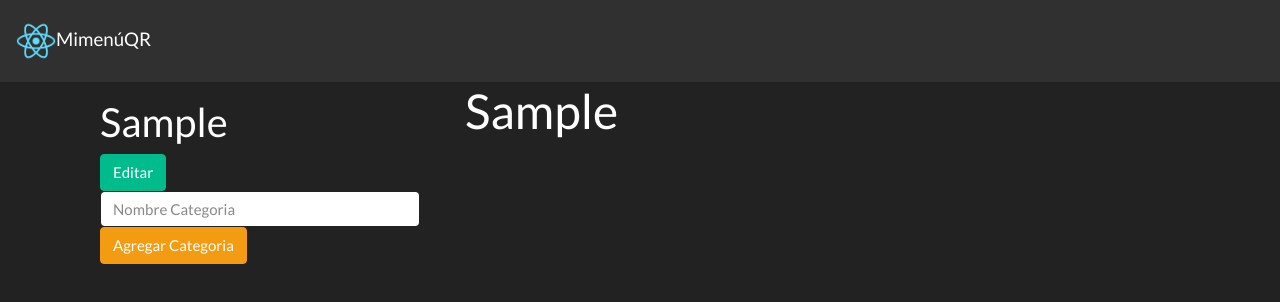
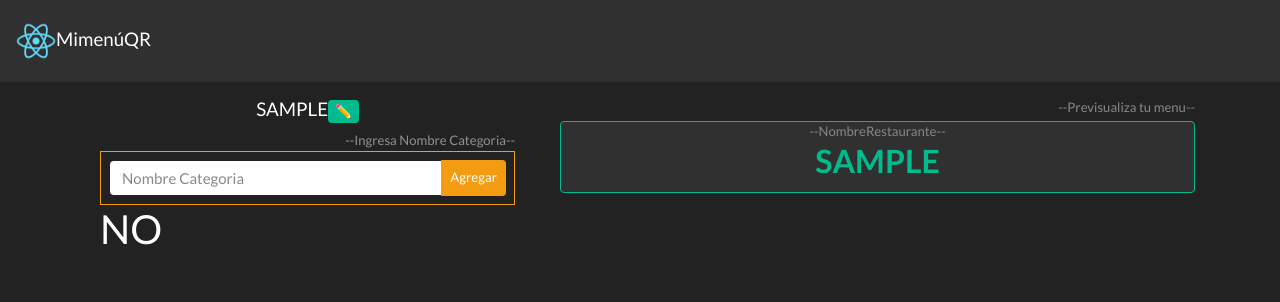
Before and after one commit to acdiaz37/mimenuqr, a React (Create React App) app: page /app in a window 1280 px wide. Both pictures are taken after typing "Sample" into the empty fields and a click on the button "GUARDAR". Shown: the top 302 px of the page. Built offline with nearby package versions, Linux system fonts and the light colour scheme.

Commit message:
enviando a firebase
ya envia datos a firebase finales, pero hay un error en el uso del context

```diff
--- a/package.json
+++ b/package.json
@@ -12,6 +12,7 @@
     "react-dom": "^16.13.1",
     "react-router-dom": "^5.2.0",
     "react-scripts": "3.4.1",
+    "sweetalert2": "^9.17.1",
     "uuid": "^8.3.0"
   },
   "scripts": {
--- a/public/index.html
+++ b/public/index.html
@@ -40,5 +40,8 @@
       To begin the development, run `npm start` or `yarn start`.
       To create a production bundle, use `npm run build` or `yarn build`.
     -->
+    <script src="https://code.jquery.com/jquery-3.5.1.slim.min.js" integrity="sha384-DfXdz2htPH0lsSSs5nCTpuj/zy4C+OGpamoFVy38MVBnE+IbbVYUew+OrCXaRkfj" crossorigin="anonymous"></script>
+    <script src="https://cdn.jsdelivr.net/npm/popper.js@1.16.1/dist/umd/popper.min.js" integrity="sha384-9/reFTGAW83EW2RDu2S0VKaIzap3H66lZH81PoYlFhbGU+6BZp6G7niu735Sk7lN" crossorigin="anonymous"></script>
+    <script src="https://stackpath.bootstrapcdn.com/bootstrap/4.5.2/js/bootstrap.min.js" integrity="sha384-B4gt1jrGC7Jh4AgTPSdUtOBvfO8shuf57BaghqFfPlYxofvL8/KUEfYiJOMMV+rV" crossorigin="anonymous"></script>
   </body>
 </html>
--- a/src/Routes.js
+++ b/src/Routes.js
@@ -2,12 +2,14 @@ import React from 'react'
 import {Switch, Route} from 'react-router-dom';
 import PrincipalContainer from './components/PrincipalContainer';
 import InicioPage from './components/principalPage/InicioPage';
+import MostrandoMenu from './components/menuFinal/MostrandoMenu';
 
 const Routes = () => {
     return(
         <Switch>
             <Route  exact path='/' component={InicioPage}/>
             <Route  exact path='/app' component={PrincipalContainer}/>
+            <Route  exact path='/menu' component={MostrandoMenu}/>
         </Switch>
     )
 
--- a/src/components/Categorias.js
+++ b/src/components/Categorias.js
@@ -1,5 +1,6 @@
 import React, { useState, useContext } from 'react'
 import {MenuContext} from "../context/MenuContext"
+import Swal from 'sweetalert2';
 
 const Categorias = () => {
 
@@ -9,10 +10,30 @@ const Categorias = () => {
     }
 
     const guardandoCategoria=(e)=>{
+
         e.preventDefault();
+
+        const Toast = Swal.mixin({
+            toast: true,
+            position: 'top-end',
+            showConfirmButton: false,
+            timer: 3000,
+            timerProgressBar: true,
+            onOpen: (toast) => {
+              toast.addEventListener('mouseenter', Swal.stopTimer)
+              toast.addEventListener('mouseleave', Swal.resumeTimer)
+            }
+          })
+
+
+
         setlistaCategorias([...listaCategorias, currentCategoria.nombreCategoria])
         setcurrentCategoria({nombreCategoria:""})
         setbanderaCategorias(true)
+        Toast.fire({
+            icon: 'success',
+            title: 'Se ha Agregado una Categoria'
+          })
 
     }
 
@@ -23,7 +44,12 @@ const Categorias = () => {
 
     return (
     <>
-        <form onSubmit={guardandoCategoria}>
+        <small className="text-white-50 text-light float-right">--Ingresa Nombre Categoria--</small>
+        <form onSubmit={guardandoCategoria}
+            className="border border-warning p-2 input-group"
+        >
+
+
         <input onChange={handleCategoria}
             type="text"
             className="form-control"
@@ -32,7 +58,10 @@ const Categorias = () => {
             value={currentCategoria.nombreCategoria}
 
         />
-        <button className="btn btn-warning"> Agregar Categoria</button>
+        <div className="input-group-append btn-group btn-group-sm">
+            <button className="btn btn-warning"> Agregar</button>
+        </div>
+
         </form>
     </>
     );
--- a/src/components/ContenendorMenu.js
+++ b/src/components/ContenendorMenu.js
@@ -2,11 +2,28 @@ import React, {useContext} from 'react';
 import NombreRestaurante from "../components/NombreRestaurante";
 import Categorias from "../components/Categorias";
 import FormularioMenu from "../components/FormularioMenu";
-
+import {Link } from "react-router-dom";
 import {MenuContext} from "../context/MenuContext"
+import { db } from '../firebase';
 
 const ContenedorMenu = () => {
-    const {banderaNombre,listaCategorias,banderaCategorias} = useContext(MenuContext);
+
+    const sendingFirebase = () =>{
+
+        const currentMenuFB = db.collection('FinalPlatos').doc()
+
+        currentMenuFB.set({
+            NombreRestaurante: nombreRest.NombreRestaurante,
+            platos: listadoPlatos,
+            created: +new Date
+        })
+        .then(function(docRef){
+            setidcurrentmenu(currentMenuFB.ua.path.segments[1])
+            console.log(currentMenuFB.ua.path.segments[1])
+        })
+    }
+
+    const {listadoPlatos, setidcurrentmenu, idcurrentmenu, nombreRest, banderaNombre,banderaCategorias, banderaPlatos} = useContext(MenuContext);
 
     return ( <>
 
@@ -14,6 +31,14 @@ const ContenedorMenu = () => {
         <NombreRestaurante/>
         {banderaNombre ? <Categorias/>:null}
         {banderaCategorias ?<FormularioMenu/>:null}
+        {banderaPlatos ?
+            <Link to="/menu"><a className="btn btn-success btn-block"
+                onClick={sendingFirebase}
+            >Finalizar Menu</a></Link>
+            :
+            <h2>NO</h2>
+        }
+        <h2>{idcurrentmenu}</h2>
     </div>
     </>
     );
--- a/src/components/FormularioMenu.js
+++ b/src/components/FormularioMenu.js
@@ -31,8 +31,7 @@ const FormularioMenu = () => {
     //validar el formulario
     if (
       nombrePlato.trim() === "" ||
-      precioPlato.trim() === "" ||
-      comentarioPlato.trim() === ""
+      precioPlato.trim() === ""
     ) {
       //console.log("Hay un error, debe completar los campos");
       setError(true);
@@ -47,6 +46,7 @@ const FormularioMenu = () => {
     plato.id = uuidv4();
 
     //Crear una cita para ser listada
+    setbanderaPlatos(true)
     setlistadoPlatos([...listadoPlatos, plato]);
 
 
@@ -60,7 +60,7 @@ const FormularioMenu = () => {
   };
 
   //declarando el uso del context
-  const { listadoPlatos, setlistadoPlatos, listaCategorias } = useContext(MenuContext);
+  const { listadoPlatos, setbanderaPlatos, setlistadoPlatos, listaCategorias } = useContext(MenuContext);
 
  /*  console.log(listaCategorias)
   console.log("debio salir categorias") */
@@ -74,7 +74,7 @@ const FormularioMenu = () => {
             className="alert alert-danger alert-dismissible fade show"
             role="alert"
           >
-            <strong>Error! </strong> Todos los campos son obligatorios
+            <strong>Error! </strong> El nombre y precio son obligatorios
             <button
               type="button"
               className="close"
@@ -85,11 +85,12 @@ const FormularioMenu = () => {
             </button>
           </div>
         ) : null}
-
+        <small className="text-white-50 text-light float-right">--Ingresa Nombre Categoria--</small>
         <div className="form-group input-group">
+        <br/>
           <input
             className="form-control"
-            placeholder="Nombre plato"
+            placeholder="*Nombre plato"
             name="nombrePlato"
             type="text"
             onChange={handleInputChange}
@@ -99,11 +100,11 @@ const FormularioMenu = () => {
 
         <div className="form-group input-group">
           <div className="input-group-text bg-light">
-            <i className="material-icons">attach_money</i>
+            <i className="material-icons bg-dark">attach_money</i>
           </div>
           <input
             className="form-control"
-            placeholder="Precio"
+            placeholder="*Precio"
             name="precioPlato"
             type="number"
             min="0.00"
@@ -123,7 +124,7 @@ const FormularioMenu = () => {
           />
         </div>
 
-        <label>Seleccione una Categoria</label>
+        <small>Seleccione una Categoria</small>
         <select name="categoria" onChange={handleInputChange}  className="form-control mb-1">
         <option>--Categorias--</option>
           {listaCategorias.map(categoria=>(
--- a/src/components/MenuLista.js
+++ b/src/components/MenuLista.js
@@ -7,36 +7,54 @@ import {MenuContext} from "../context/MenuContext"
 const MenuLista = () => {
 
     //declarando el uso del context
-    const {listadoPlatos, listaCategorias , nombreRest} = useContext(MenuContext);
+   const {listadoPlatos, listaCategorias , nombreRest} = useContext(MenuContext);
 
+   return (
+        <>
+        <small className="text-muted float-right ">--Previsualiza tu menu--</small>
+        <br/>
 
-  /*   const filtrandofinal = () =>{
+        <div className="card border border-success">
+            {nombreRest.NombreRestaurante ? <>
+                <small className="text-muted text-center ">--NombreRestaurante--</small>
+                <h3 className="card-title text-center text-uppercase text-success">
+                    <strong>{nombreRest.NombreRestaurante}</strong>
+                </h3>
 
-    const arrFiltradosFinal = {}
-    for(var i=0; i<listaCategorias.length; i++){
-        arrFiltradosFinal = listadoPlatos
-            .filter(listado=> listado.categoria==listaCategorias[i]).map(listado=>(<>
-                <h3>{listado.categoria}</h3>
-                <h4>{listado.nombrePlato}</h4>
-                </>))
-    }
-    return arrFiltradosFinal */
+            </>
+            :null}
+               {
+                    listaCategorias.map(listado=>(<>
+                        <small className="text-muted ">--Categoria--</small>
+                        <h3>{listado}</h3>
+                        <div className="d-inline-block mx-3">
+                            <small className="text-muted d-md-inline-block ">--Item--</small>
+                            <small className="text-muted d-md-inline-block float-right">--Precio--</small>
+                        </div>
+                        {
+                            listadoPlatos.filter(listado2=> listado2.categoria==listado).map(listado2=>(<>
+                                        <div className="d-inline-block bg-secondary mx-3">
+                                            <h4 className="d-md-inline-block">{listado2.nombrePlato}</h4>
+                                            <h4 className="d-md-inline-block float-right">$ {listado2.precioPlato}</h4>
+                                        </div>
+                                        <h6 className="text-success mx-5 mb-1">**{listado2.comentarioPlato}</h6>
 
 
 
-    return (
-        <>
-        <h1>{nombreRest.NombreRestaurante}</h1>
-        {
-            listaCategorias.map(listado=>(<>
-                <h3>{listado}</h3>{
-                    listadoPlatos.filter(listado2=> listado2.categoria==listado).map(listado2=>(<>
-                        <h4>{listado2.nombrePlato}</h4>
-                        <h4>$ {listado2.precioPlato}</h4>
+
+
+
+
+                            </>))
+                        }
                     </>))
+
                 }
-            </>))
-        }
+
+        </div>
+
+
+
 
 
         </>
--- a/src/components/NombreRestaurante.js
+++ b/src/components/NombreRestaurante.js
@@ -57,14 +57,20 @@ const NombreRestaurante = () => {
         <>
 
             {nombrelleno ?
-                <><h2>{nombreRest.NombreRestaurante}</h2>
-                <a className="btn btn-success"
+                <>
+
+                <h5
+                  className="text-uppercase justify-content-center text-center"
+                >{nombreRest.NombreRestaurante}<span
+                    className="badge badge-success btn"
                     onClick={cambiandoNombreLleno}
+                    > ✏️ </span></h5>
+                </>
 
 
-                >Editar</a></>
                 :
-                <><div className="border border-warning my-3">
+                <><div className="border border-primary py-3 px-1">
+                <small className="text-white-50 text-light float-right">--Ingresa el nombre del restaurante--</small>
                 <form onSubmit={guardandoNombre}>
                 <input
                   type="text"
@@ -74,7 +80,7 @@ const NombreRestaurante = () => {
                   name="NombreRestaurante"
 
                 />
-                <button className="btn btn-warning">GUARDAR</button>
+                <button className="btn btn-primary btn-sm btn-block mt-1">GUARDAR</button>
 
                 </form>
                 </div>
--- a/src/components/PrincipalContainer.js
+++ b/src/components/PrincipalContainer.js
@@ -16,8 +16,8 @@ const PrincipalContainer = () => {
       <Navbar />
       <div className="container">
         <div className="row">
-          <div className="col-md-4"><ContenedorMenu/></div>
-          <div className="col-md-8"><MenuLista/></div>
+          <div className="col-md-5"><ContenedorMenu/></div>
+          <div className="col-md-7 my-3"><MenuLista/></div>
         </div>
       </div>
     </MenuProvider>
--- /dev/null
+++ b/src/components/menuFinal/MostrandoMenu.js
@@ -0,0 +1,15 @@
+import React, {useContext} from 'react'
+import {MenuContext} from "../../context/MenuContext"
+
+const MostrandoMenu = () => {
+
+    //const {idcurrentmenu} = useContext(MenuContext);
+    const {nombreRest} = useContext(MenuContext);
+
+
+    return ( <>
+        <h3>final</h3>
+    </>);
+}
+
+export default MostrandoMenu;
--- a/src/context/MenuContext.js
+++ b/src/context/MenuContext.js
@@ -19,11 +19,17 @@ const MenuProvider = (props)=>{
     //STATE BANDERA PARA ACTIVAR FORMULARIO PLATOS
     const [banderaCategorias, setbanderaCategorias] = useState(false)
 
+    //STATE BNDERA PARA ACTIVAR BOTON DE FINALIZAR CUANDO EXISTAN PLATOS
+    const [banderaPlatos, setbanderaPlatos] = useState(false)
+
     //STATE LISTADO DE CATEGORIAS
     const [listaCategorias, setlistaCategorias] = useState([])
 
     //STATE PARA LISTADO DE PLATOS
     const [listadoPlatos, setlistadoPlatos] = useState([])
+
+    //STATE QUE TOMA EL ID DADO POR FIREBASE UNA VEZ GUARDADO EL MENU
+    const [idcurrentmenu, setidcurrentmenu] = useState("")
 
     return(
         <MenuContext.Provider
@@ -32,7 +38,9 @@ const MenuProvider = (props)=>{
                 banderaNombre,setbanderaNombre,
                 listaCategorias,setlistaCategorias,
                 listadoPlatos, setlistadoPlatos,
-                banderaCategorias, setbanderaCategorias
+                banderaCategorias, setbanderaCategorias,
+                banderaPlatos, setbanderaPlatos,
+                idcurrentmenu, setidcurrentmenu
             }}
         >
             {props.children}
```
Also changed, not shown: src/components/menuFinal/PrincipalContainerMenu.js (added, +16 -0 lines), 1 other file (tests, documents, lock files or other folders).
